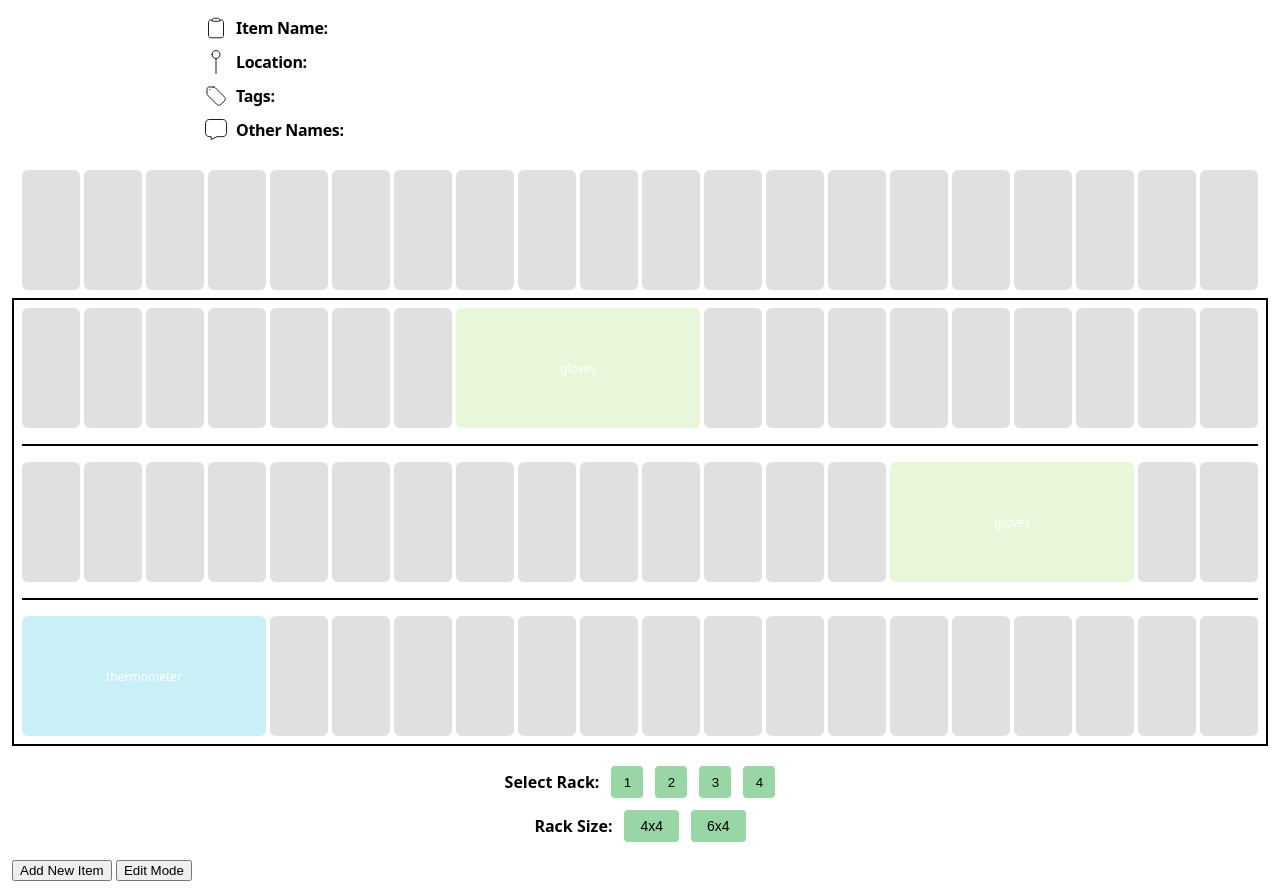
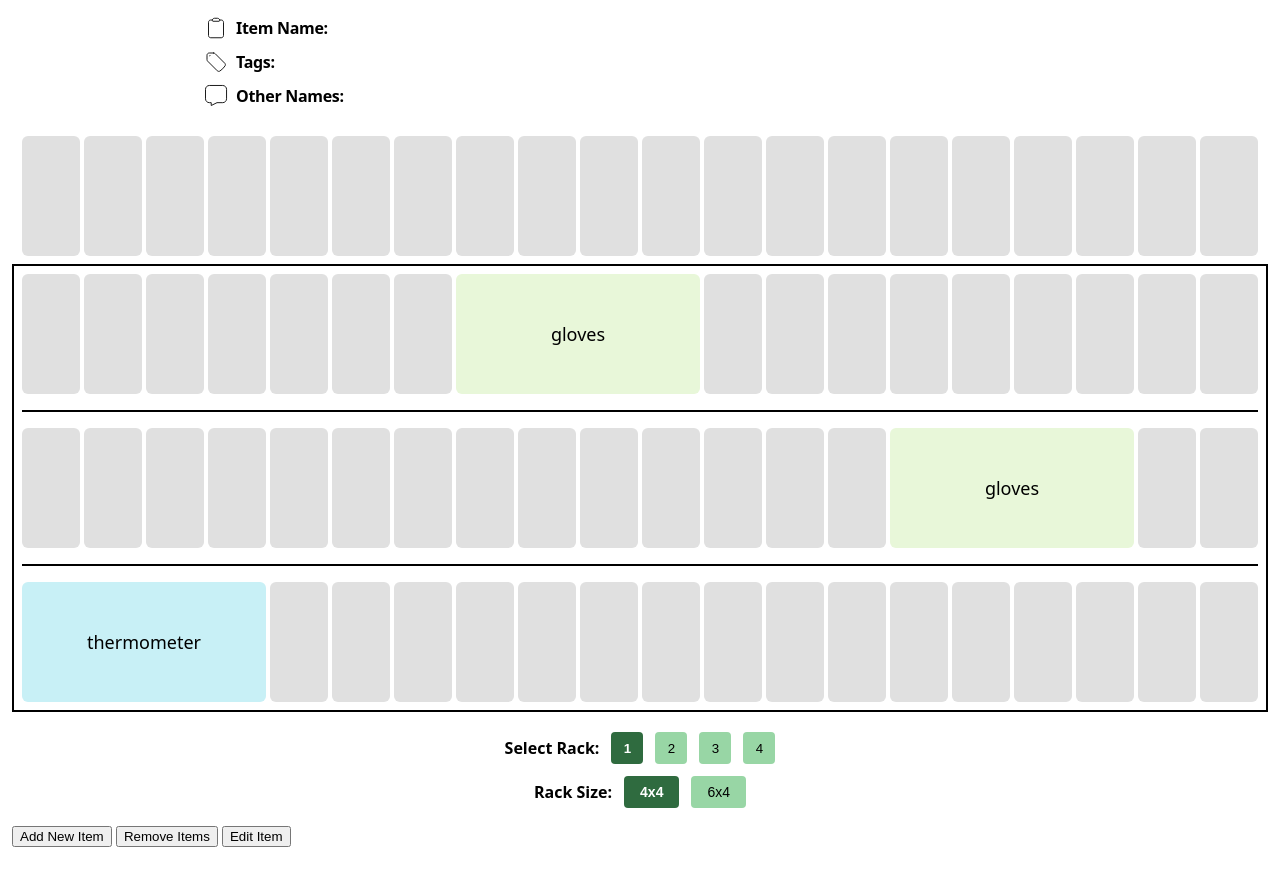
Before and after one commit to meganzupancic/HospitalRetrievalSystem, a Flask app: page / in a window 1280 px wide. Shown: the part 56-949 px from the top of the page. After the commit the page ends 903 px from the top, so only its background shows below. Run offline with Flask 3, Linux system fonts and the light colour scheme; data comes from the database, SQL or seed files in the repository; both versions use the stored data as it was after the commit.

Commit message:
Remove items and edit items updated

```diff
--- a/app.py
+++ b/app.py
@@ -204,13 +204,15 @@ def rack_view():
     # Keep all slots, don't filter - group_slots will work with all 20 columns
     rows = group_slots(slots, cols=rack["cols"], rows=rack["rows"])
 
-    edit_mode = request.args.get("edit") == "1"
+    edit_mode = request.args.get("edit", "")  # 'remove', 'item', or empty
     return render_template(
         "rack.html",
         rack=rack,
         slots=slots,
         rows=rows,
         edit_mode=edit_mode,
+        remove_mode=(edit_mode == "remove"),
+        edit_item_mode=(edit_mode == "item"),
         cols=cols_to_display,  # only used for display limiting
         cols_full=rack["cols"],  # full 20 columns for slicing
         rows_count=rack["rows"],
@@ -254,6 +256,75 @@ def create_item():
             "tags": tags_csv,
             "other_names": other_csv,
             "color": color,
+        }
+    )
+
+
+@app.post("/items/<int:item_id>/update")
+def update_item(item_id):
+    """Update an existing item's properties and optionally add to more slots."""
+    data = request.json or {}
+    label = data.get("label")
+    tags = data.get("tags")
+    other_names = data.get("other_names")
+    color = data.get("color")
+    additional_slots = data.get("additional_slots", [])  # New slots to add
+    rack_id = data.get("rack_id")
+
+    if not label:
+        return jsonify({"error": "Label required"}), 400
+
+    # Normalize tags/other_names into comma-separated strings
+    def to_csv(v):
+        if v is None:
+            return None
+        if isinstance(v, list):
+            return ",".join([str(x).strip() for x in v if str(x).strip()])
+        return str(v)
+
+    tags_csv = to_csv(tags)
+    other_csv = to_csv(other_names)
+
+    conn = get_conn()
+
+    # Check if item exists
+    existing = conn.execute("SELECT id FROM items WHERE id=?", (item_id,)).fetchone()
+    if not existing:
+        conn.close()
+        return jsonify({"error": "Item not found"}), 404
+
+    # Update item properties
+    conn.execute(
+        "UPDATE items SET label=?, tags=?, other_names=?, color=? WHERE id=?",
+        (label, tags_csv, other_csv, color, item_id),
+    )
+
+    # If additional slots provided, add item to those slots
+    if additional_slots and rack_id:
+        for slot_id in additional_slots:
+            # Check if this slot is already occupied
+            existing_placement = conn.execute(
+                "SELECT item_id FROM item_slots WHERE rack_id=? AND slot_id=?",
+                (rack_id, slot_id),
+            ).fetchone()
+
+            if not existing_placement:
+                conn.execute(
+                    "INSERT INTO item_slots(item_id, rack_id, slot_id) VALUES(?,?,?)",
+                    (item_id, rack_id, slot_id),
+                )
+
+    conn.commit()
+    conn.close()
+
+    return jsonify(
+        {
+            "item_id": item_id,
+            "label": label,
+            "tags": tags_csv,
+            "other_names": other_csv,
+            "color": color,
+            "slots_added": len(additional_slots),
         }
     )
 
--- a/static/rack.js
+++ b/static/rack.js
@@ -12,16 +12,12 @@ document.addEventListener('DOMContentLoaded', () => {
   const addCustomBtn = document.getElementById('add-custom-tag');
   const otherNamesInput = document.getElementById('item-other-names');
   const swatches = Array.from(document.querySelectorAll('.color-swatch'));
-  const widthInput = document.getElementById('item-width');
-  const widthIncrease = document.getElementById('width-increase');
-  const widthDecrease = document.getElementById('width-decrease');
 
   // State
   let addMode = false;
   let selectedSlots = [];
   let selectedTags = [];
   let selectedColor = null;
-  let itemWidth = 1;
   const params = new URLSearchParams(window.location.search);
   let currentRackId = params.get('rack') || '1';
 
@@ -64,8 +60,6 @@ document.addEventListener('DOMContentLoaded', () => {
       otherNamesInput.value = '';
       swatches.forEach(s => s.classList.remove('selected'));
       selectedColor = null;
-      itemWidth = 1;
-      if (widthInput) widthInput.value = '1';
       form.style.display = 'none';
     } else {
       form.style.display = 'block';
@@ -74,7 +68,6 @@ document.addEventListener('DOMContentLoaded', () => {
       if (swatches.length) {
         selectSwatch(swatches[0]);
       }
-      if (widthInput && !widthInput.value) widthInput.value = '1';
     }
   }
 
@@ -88,7 +81,6 @@ document.addEventListener('DOMContentLoaded', () => {
         otherNames: otherNamesInput.value || '',
         selectedColor: selectedColor || null,
         selectedSlots: selectedSlots || [],
-        itemWidth: itemWidth || 1,
         rackId: currentRackId || null,
         ts: Date.now()
       };
@@ -111,10 +103,6 @@ document.addEventListener('DOMContentLoaded', () => {
       if (d.selectedColor) {
         const sw = swatches.find(s => s.dataset.color === d.selectedColor);
         if (sw) selectSwatch(sw); else selectedColor = d.selectedColor;
-      }
-      if (d.itemWidth && widthInput) {
-        widthInput.value = d.itemWidth;
-        itemWidth = d.itemWidth;
       }
       // restore selected slots only if those slot IDs exist on this page
       selectedSlots = Array.isArray(d.selectedSlots) ? d.selectedSlots.filter(id => slots.some(s => s.dataset.slotId === id)) : [];
@@ -201,6 +189,60 @@ document.addEventListener('DOMContentLoaded', () => {
   // Slot click behavior
   slots.forEach(slot => {
     slot.addEventListener('click', (e) => {
+      // Check if we're in edit item mode
+      const urlParams = new URLSearchParams(window.location.search);
+      const editMode = urlParams.get('edit');
+
+      // If in edit item mode
+      if (editMode === 'item') {
+        // If slot is occupied, load item for editing
+        if (slot.classList.contains('occupied')) {
+          const itemId = slot.dataset.itemId;
+          if (!itemId) return;
+
+          // Populate form with item data
+          nameInput.value = slot.dataset.label || '';
+
+          // Parse and set tags
+          const tagsStr = slot.dataset.tags || '';
+          selectedTags = tagsStr.split(',').map(s => s.trim()).filter(Boolean);
+          renderSelectedTags();
+
+          // Set other names
+          otherNamesInput.value = slot.dataset.otherNames || '';
+
+          // Set color
+          const itemColor = slot.dataset.color;
+          const colorSwatch = swatches.find(sw => sw.dataset.color === itemColor);
+          if (colorSwatch) selectSwatch(colorSwatch);
+          else selectedColor = itemColor;
+
+          // Show form
+          form.style.display = 'block';
+
+          // Change save button to update mode
+          saveBtn.textContent = 'Update Item';
+          saveBtn.dataset.itemId = itemId;
+          saveBtn.dataset.editMode = 'true';
+
+          return;
+        } else {
+          // If slot is empty and form is visible (item loaded for editing), allow selecting additional slots
+          if (form.style.display === 'block' && saveBtn.dataset.editMode === 'true') {
+            slot.classList.toggle('selected');
+            const id = slot.dataset.slotId;
+            if (!id) return;
+            if (slot.classList.contains('selected')) {
+              if (!selectedSlots.includes(id)) selectedSlots.push(id);
+            } else {
+              selectedSlots = selectedSlots.filter(sid => sid !== id);
+            }
+            saveDraft();
+            return;
+          }
+        }
+      }
+
       // If in add mode, toggle selection (but prevent selecting occupied)
       if (addMode) {
         if (slot.classList.contains('occupied')) return;
@@ -222,11 +264,9 @@ document.addEventListener('DOMContentLoaded', () => {
 
       // Populate header fields (in templates/base.html)
       const headerName = document.getElementById('item-name-value');
-      const headerLocation = document.getElementById('location-value');
       const headerTags = document.getElementById('tags-value');
       const headerOther = document.getElementById('other-names-value');
       if (headerName) headerName.textContent = slot.dataset.label || 'Unnamed Item';
-      if (headerLocation) headerLocation.textContent = slot.dataset.location || slot.dataset.slotId || 'N/A';
       if (headerTags) {
         headerTags.innerHTML = '';
         const hdrTags = (slot.dataset.tags || '').split(',').map(s => s.trim()).filter(Boolean);
@@ -279,15 +319,40 @@ document.addEventListener('DOMContentLoaded', () => {
       nameInput.focus();
       return;
     }
-    if (selectedSlots.length === 0) {
+
+    const isEditMode = saveBtn.dataset.editMode === 'true';
+    const itemId = saveBtn.dataset.itemId;
+
+    // For edit mode, slots are optional (can just update properties)
+    // For add mode, at least one slot is required
+    if (!isEditMode && selectedSlots.length === 0) {
       alert('Please select at least one location on the rack.');
       return;
     }
+
     const otherRaw = (otherNamesInput.value || '').trim();
     const otherArr = otherRaw ? otherRaw.split(',').map(s => s.trim()).filter(Boolean) : [];
 
     try {
-      const res = await fetch('/place', {
+      let res;
+
+      if (isEditMode && itemId) {
+        // Update existing item
+        res = await fetch(`/items/${itemId}/update`, {
+          method: 'POST',
+          headers: { 'Content-Type': 'application/json' },
+          body: JSON.stringify({
+            label: label,
+            tags: selectedTags,
+            other_names: otherArr,
+            color: selectedColor,
+            additional_slots: selectedSlots,  // Add to more slots if selected
+            rack_id: currentRackId
+          })
+        });
+      } else {
+        // Create and place new item
+        res = await fetch('/place', {
           method: 'POST',
           headers: { 'Content-Type': 'application/json' },
           body: JSON.stringify({
@@ -296,18 +361,23 @@ document.addEventListener('DOMContentLoaded', () => {
             label: label,
             tags: selectedTags,
             other_names: otherArr,
-          color: selectedColor,
-          width: itemWidth || 1
+            color: selectedColor
           })
         });
+      }
+
       if (!res.ok) {
         const err = await res.json().catch(() => ({}));
-        alert(err.error || 'Failed to place item');
+        alert(err.error || `Failed to ${isEditMode ? 'update' : 'place'} item`);
         return;
       }
       await res.json();
       // clear draft then refresh to show changes
       clearDraft();
+      // Reset save button state
+      saveBtn.textContent = 'Save Item';
+      delete saveBtn.dataset.editMode;
+      delete saveBtn.dataset.itemId;
       window.location.reload();
     } catch (err) {
       console.error(err);
@@ -315,8 +385,15 @@ document.addEventListener('DOMContentLoaded', () => {
     }
   });
 
-  // Cancel add
-  cancelBtn.addEventListener('click', () => { clearDraft(); setAddMode(false); });
+  // Cancel add/edit
+  cancelBtn.addEventListener('click', () => {
+    clearDraft();
+    setAddMode(false);
+    // Reset save button state
+    saveBtn.textContent = 'Save Item';
+    delete saveBtn.dataset.editMode;
+    delete saveBtn.dataset.itemId;
+  });
 
   // Add button toggles add mode
   addBtn.addEventListener('click', () => { setAddMode(true); saveDraft(); });
@@ -339,7 +416,6 @@ document.addEventListener('DOMContentLoaded', () => {
 
   // Rack buttons preserve edit param and load rack's saved config
   const rackBtns = document.querySelectorAll('.rack-btn');
-  console.log(`[Rack Buttons Found] Count: ${rackBtns.length}`);
   rackBtns.forEach(b => b.addEventListener('click', () => {
     const rackId = b.dataset.rack;
     // save draft so entries persist when navigating to another rack
@@ -348,22 +424,49 @@ document.addEventListener('DOMContentLoaded', () => {
     params.set('rack', rackId);
     // Load this rack's saved config from localStorage, or fall back to current
     const savedRackConfig = getSavedConfig(rackId);
-    const configToUse = savedRackConfig || currentConfig
-    // preserve edit
+    const configToUse = savedRackConfig || currentConfig;
+    params.set('config', configToUse);
+    // preserve edit mode if active
+    const currentMode = params.get('edit');
+    if (currentMode) params.set('edit', currentMode);
     const qs = params.toString();
     window.location = `/?${qs}`;
   }));
 
-  // Edit mode button
-  const editBtn = document.getElementById('edit-mode-btn');
-  if (editBtn) {
-    editBtn.addEventListener('click', () => {
+  // Remove Items button (shows delete buttons on items)
+  const removeItemsBtn = document.getElementById('remove-items-btn');
+  if (removeItemsBtn) {
+    removeItemsBtn.addEventListener('click', () => {
       const params = new URLSearchParams(window.location.search);
-      if (params.get('edit') === '1') params.delete('edit'); else params.set('edit', '1');
+      if (params.get('edit') === 'remove') params.delete('edit'); else params.set('edit', 'remove');
       const qs = params.toString();
       window.location = qs ? `/?${qs}` : '/';
     });
-    if (window.location.search.includes('edit=1')) editBtn.textContent = 'Exit Edit Mode'; else editBtn.textContent = 'Edit Mode';
+    if (window.location.search.includes('edit=remove')) {
+      removeItemsBtn.textContent = 'Exit Remove Mode';
+      removeItemsBtn.style.background = '#d9534f';
+      removeItemsBtn.style.color = 'white';
+    } else {
+      removeItemsBtn.textContent = 'Remove Items';
+    }
+  }
+
+  // Edit Item button (allows editing item properties)
+  const editItemBtn = document.getElementById('edit-item-btn');
+  if (editItemBtn) {
+    editItemBtn.addEventListener('click', () => {
+      const params = new URLSearchParams(window.location.search);
+      if (params.get('edit') === 'item') params.delete('edit'); else params.set('edit', 'item');
+      const qs = params.toString();
+      window.location = qs ? `/?${qs}` : '/';
+    });
+    if (window.location.search.includes('edit=item')) {
+      editItemBtn.textContent = 'Exit Edit Mode';
+      editItemBtn.style.background = '#5bc0de';
+      editItemBtn.style.color = 'white';
+    } else {
+      editItemBtn.textContent = 'Edit Item';
+    }
   }
 
   // Highlight current rack button
@@ -374,48 +477,9 @@ document.addEventListener('DOMContentLoaded', () => {
     sel.classList.add('active');
   }
 
-  // Width adjustment controls
-  if (widthIncrease) {
-    widthIncrease.addEventListener('click', () => {
-      const maxCols = currentConfig === '4x4' ? 4 : 6;
-      const currentVal = parseInt(widthInput.value) || 1;
-      if (currentVal < maxCols) {
-        widthInput.value = currentVal + 1;
-        itemWidth = currentVal + 1;
-        saveDraft();
-      }
-    });
-  }
-
-  if (widthDecrease) {
-    widthDecrease.addEventListener('click', () => {
-      const currentVal = parseInt(widthInput.value) || 1;
-      if (currentVal > 1) {
-        widthInput.value = currentVal - 1;
-        itemWidth = currentVal - 1;
-        saveDraft();
-      }
-    });
-  }
-
-  if (widthInput) {
-    widthInput.addEventListener('change', () => {
-      const maxCols = currentConfig === '4x4' ? 4 : 6;
-      let val = parseInt(widthInput.value) || 1;
-      if (val < 1) val = 1;
-      if (val > maxCols) val = maxCols;
-      widthInput.value = val;
-      itemWidth = val;
-      saveDraft();
-    });
-  }
-
   // Rack configuration buttons
   const configBtns = document.querySelectorAll('.config-btn');
-  console.log(`[Config Buttons Found] Count: ${configBtns.length}`);
   configBtns.forEach(b => b.addEventListener('click', () => {
-    const config = b.dataset.config;
-    cfigBtns.forEach(b => b.addEventListener('click', () => {
     const config = b.dataset.config;
     // Save config to localStorage for this rack so it persists
     setSavedConfig(currentRackId, config);
@@ -423,7 +487,10 @@ document.addEventListener('DOMContentLoaded', () => {
     saveDraft();
     const params = new URLSearchParams(window.location.search);
     params.set('config', config);
-    const qs = params.toString(
+    const qs = params.toString();
+    // Add small delay to ensure localStorage write completes before reload
+    setTimeout(() => {
+      window.location = `/?${qs}`;
     }, 50);
   }));
 
--- a/static/styles.css
+++ b/static/styles.css
@@ -237,15 +237,21 @@ body { font-family: system-ui, sans-serif; margin: 0; padding: 12px; }
   display: flex;
   justify-content: center;
   align-items: center;
-  font-size: 12px;
+  font-size: 18px;
+  font-weight: 500;
   width: 100%;
   min-height: var(--rack-row-height);
   overflow: hidden;
+  word-wrap: break-word;
+  overflow-wrap: break-word;
+  hyphens: auto;
+  padding: 4px;
+  text-align: center;
 }
 
 .slot.occupied {
   background: var(--occupied-bg);
-  color: white;
+  color: black;
 }
 
 .item-1 { background-color: #4caf50; }  /* green */
--- a/templates/base.html
+++ b/templates/base.html
@@ -18,10 +18,6 @@
     <span id="item-name-label" class="icon-label"><strong>Item Name:</strong> <span id="item-name-value"></span></span>
   </div>
   <div class="icon-row">
-    <img src="{{ url_for('static', filename='icons/pin.svg') }}" alt="Pin Icon" class="icon">
-    <span id="location-label" class="icon-label"><strong>Location:</strong> <span id="location-value"></span></span>
-  </div>
-  <div class="icon-row">
     <img src="{{ url_for('static', filename='icons/tag.svg') }}" alt="Tag Icon" class="icon">
     <span id="tags-label" class="icon-label"><strong>Tags:</strong> <span id="tags-value"></span></span>
   </div>
--- a/templates/rack.html
+++ b/templates/rack.html
@@ -6,7 +6,7 @@
 <section class="rack-grid-wrapper">
   <!-- Top row -->
   <div class="rack-top">
-    {% if edit_mode %}
+    {% if remove_mode %}
       {% for s in slots[:cols_full] %}
         <div class="slot edit {{ 'occupied' if s.item_id }}"
              style="background-color: {{ s.color }};"
@@ -36,7 +36,7 @@
     {% endif %}
   </div>
   <div class="rack-bottom">
-    {% if edit_mode %}
+    {% if remove_mode %}
       {% for r in range(1,4) %}
         <div class="rack-row">
           {% for s in slots[r*cols_full:(r+1)*cols_full] %}
@@ -93,7 +93,8 @@
 
 <section class="add-item-section" style="margin-top:16px;">
   <button id="add-item-btn">Add New Item</button>
-  <button id="edit-mode-btn">Edit Mode</button>
+  <button id="remove-items-btn">Remove Items</button>
+  <button id="edit-item-btn">Edit Item</button>
   <div id="add-item-form" style="display:none; margin-top:12px;">
       <div style="display:flex; flex-direction:column; gap:8px; max-width:560px;">
       <input type="text" id="item-name" placeholder="Enter item name" />
@@ -136,15 +137,6 @@
           </div>
         </div>
 
-        <div>
-          <label style="font-weight:600;">Item Width (slots)</label>
-          <div style="display:flex; gap:8px; align-items:center; margin-top:6px;">
-            <button type="button" id="width-decrease" style="width:32px; height:32px; border:1px solid #ccc; border-radius:4px; cursor:pointer;">−</button>
-            <input type="number" id="item-width" min="1" max="10" value="1" style="width:60px; text-align:center; border:1px solid #ccc; border-radius:4px; padding:4px;" />
-            <button type="button" id="width-increase" style="width:32px; height:32px; border:1px solid #ccc; border-radius:4px; cursor:pointer;">+</button>
-          </div>
-        </div>
-
         <div style="display:flex; gap:8px;">
           <button id="save-item-btn">Save Item</button>
           <button id="cancel-add" type="button">Cancel</button>
```
Also changed, not shown: raspi_system/database/rack.db. Lines whose indentation alone changed are shown as unchanged.
